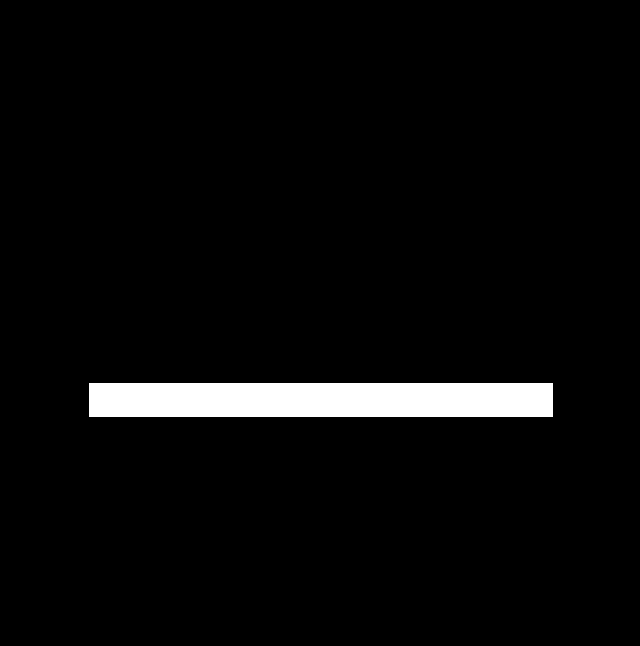
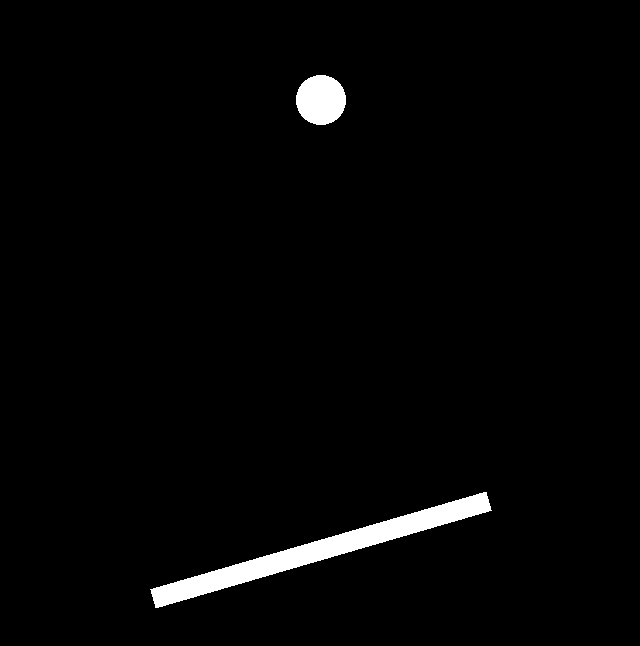
Before and after one commit to skymen/madboxtest, a plain HTML site: page index.html in a window 1280 px wide. Shown: the whole page, without its empty margins (319-959 px from the left). Drawn offline with nearby package versions, Linux system fonts and the light colour scheme.

Commit message:
Created common classes
Also added some comments, a sphere and made rectangle rotate

```diff
--- a/index.html
+++ b/index.html
@@ -10,6 +10,7 @@
 	</head>
 	<body>
 		<script src="js/three.js"></script>
+		<script src="js/game.js"></script>
 		<script src="js/scene.js"></script>
 	</body>
 </html>
--- /dev/null
+++ b/js/game.js
@@ -0,0 +1,43 @@
+class Game {
+  constructor() {
+    //Init scene
+    this.scene = new THREE.Scene();
+    this.camera = new THREE.OrthographicCamera(window.innerWidth / -100, window.innerWidth / 100, window.innerHeight / 100, window.innerHeight / -100, -500, 1000);
+    this.renderer = new THREE.WebGLRenderer();
+    this.renderer.setSize(window.innerWidth, window.innerHeight);
+    document.body.appendChild(this.renderer.domElement);
+
+    //move camera a bit further so objects can stay at z 0
+    this.camera.position.z = 6;
+
+    //Animation update
+    this.animate = this.update.bind(this)
+    this.updateList = []
+    this.update()
+  }
+
+  update() {
+    //Roll though every object and update it
+    this.updateList.forEach(fn => fn())
+
+    //Finish animation loop
+    requestAnimationFrame(this.animate);
+    this.renderer.render(this.scene, this.camera);
+  }
+}
+
+class GameObject {
+  constructor(game, object, init) {
+    //set the base params
+    this.scene = game.scene;
+    this.game = game;
+    this.object = object;
+    init(this) //call init
+    this.scene.add(object) //add the object to the scene
+  }
+
+  setUpdateFunction(fn) {
+    //Add function to the update list
+    this.game.updateList.push(fn.bind(this, this))
+  }
+}
--- a/js/scene.js
+++ b/js/scene.js
@@ -1,19 +1,33 @@
-const scene = new THREE.Scene();
-const camera = new THREE.PerspectiveCamera(75, window.innerWidth / window.innerHeight, 0.1, 1000);
+let game = new Game(); //Init scene
 
-const renderer = new THREE.WebGLRenderer();
-renderer.setSize(window.innerWidth, window.innerHeight);
-document.body.appendChild(renderer.domElement);
+//Init the two geometries
+const boxGeometry = new THREE.BoxGeometry(7, 0.4, 1);
+const circleGeometry = new THREE.SphereGeometry(0.5, 32, 32);
 
-const geometry = new THREE.BoxGeometry(4, 0.3, 1);
-const material = new THREE.MeshBasicMaterial({ color: 0xffffff });
-const cube = new THREE.Mesh(geometry, material);
-scene.add(cube);
+//Init material
+const material = new THREE.MeshBasicMaterial({
+  color: 0xffffff
+});
 
-camera.position.z = 5;
+//Init both meshes
+const cube = new THREE.Mesh(boxGeometry, material);
+const sphere = new THREE.Mesh(circleGeometry, material);
 
-function animate() {
-  requestAnimationFrame(animate);
-  renderer.render(scene, camera);
-}
-animate();
+//Add the box mesh to a game object
+let rect = new GameObject(game, cube, (self) => {
+  //init
+  self.object.position.y = -3;
+});
+rect.setUpdateFunction((self) => {
+  //update
+  self.object.rotation.z -= 0.02;
+})
+
+//Add the circle mesh to a game object
+let circle = new GameObject(game, sphere, (self) => {
+  //init
+  self.object.position.y = 6;
+});
+circle.setUpdateFunction((self) => {
+  //update
+})
```
